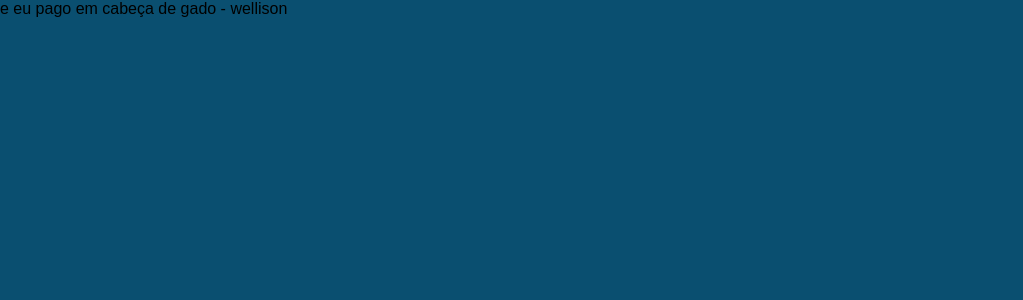
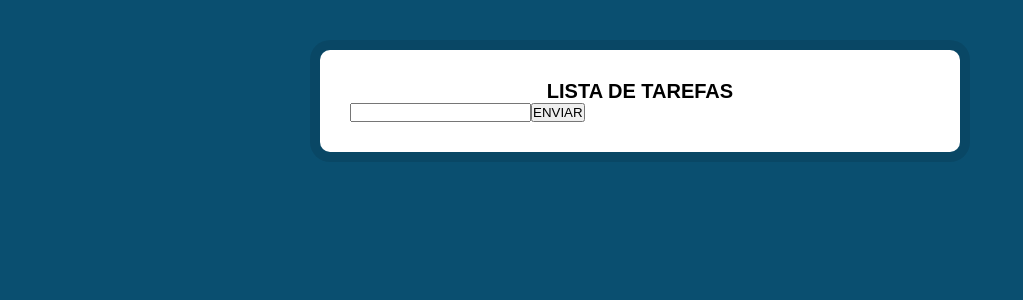
Before and after one commit to mateusamarall/react-cursojs, a React (Create React App) app: page / in a window 1280 px wide. Shown: the top 300 px of the page, without its empty margins (0-1023 px from the left). Built offline with nearby package versions, Linux system fonts and the light colour scheme.

Commit message:
components em reactjs

```diff
--- a/src/App.js
+++ b/src/App.js
@@ -1,9 +1,13 @@
 import React from 'react';
 import './styles.css';
+import MainComponent from './Components/MainComponent';
 
 function App() {
   return (
-    <p>e eu pago em cabeça de gado - wellison</p>
+    <>
+      <MainComponent />
+
+    </>
   );
 }
 
--- /dev/null
+++ b/src/Components/MainComponent/index.js
@@ -0,0 +1,24 @@
+import React, { useState } from 'react';
+import './styles.css';
+
+// export default class MainComponent extends Component {
+//   render() {
+//     return <h1>meu estado</h1>;
+//   }
+// }
+
+function MainComponent() {
+  const [tarefas, setTarefas] = useState('');
+
+  return (
+    <div className="container">
+      <h1>LISTA DE TAREFAS</h1>
+      <form action="#">
+        <input type="text" onChange={(text) => setTarefas(text.target.value)} />
+        <button type="submit">ENVIAR</button>
+        <p>{tarefas}</p>
+      </form>
+    </div>
+  );
+}
+export default MainComponent;
--- /dev/null
+++ b/src/Components/MainComponent/styles.css
@@ -0,0 +1,13 @@
+.container{
+  background: #FFF;
+  padding: 30px;
+
+  margin: 50px auto;
+  max-width: 640px;
+  border-radius: 10px;
+  box-shadow: 0 0 0 10px rgba(0, 0, 0, 0.1);
+}
+.container h1{
+  font-size: 20px;
+  text-align: center;
+}
```
Also changed, not shown: 1 other file (tests, documents, lock files or other folders).
